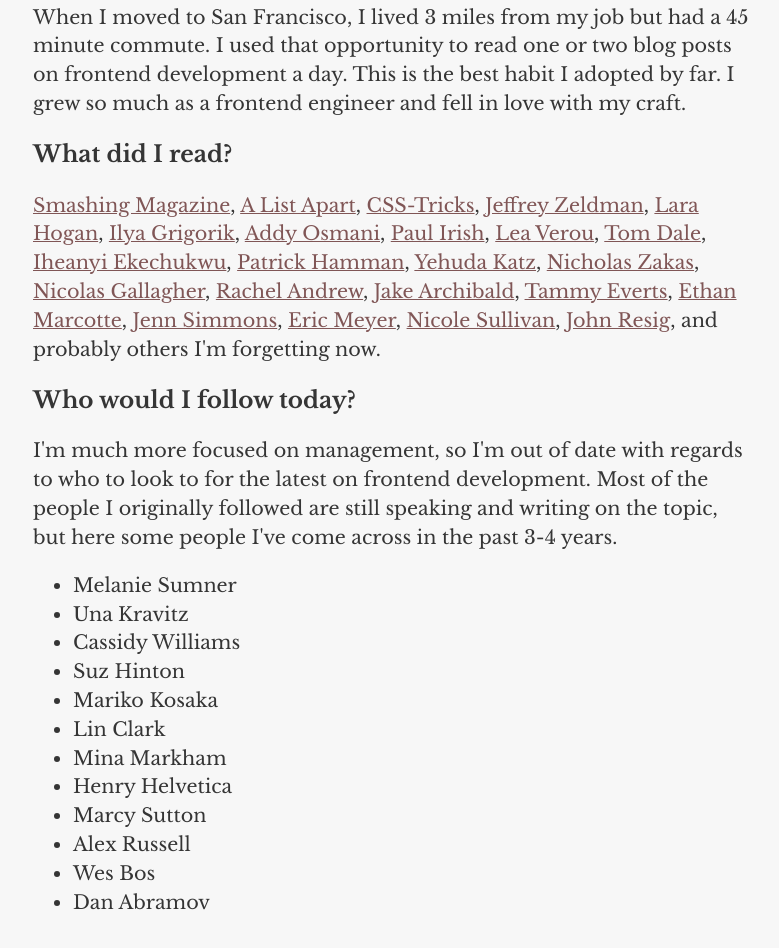
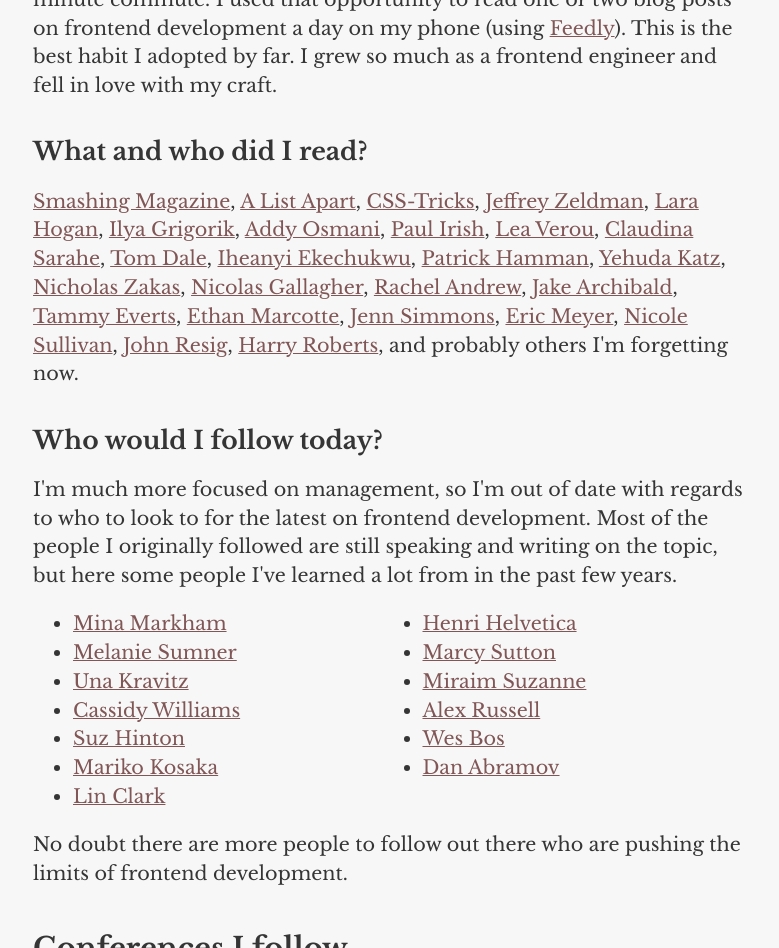
Before and after one commit to chicagoing/estella.dev, an Eleventy site: page src/blog/resources-for-new-frontend-engineers.html in a window 1280 px wide. Shown: the part 689-1637 px from the top of the page, without its empty margins (247-1026 px from the left). Built offline with nearby package versions, Linux system fonts and the light colour scheme; Eleventy itself is replaced by a stand-in of ours; files that its build step writes are made by us from their sources.

Commit message:
More progress on my first post

```diff
--- a/src/_includes/css/main.css
+++ b/src/_includes/css/main.css
@@ -224,9 +224,14 @@ p:first-child {
   line-height: 1.2;
 }
 .article__head-secondary {
+  font-size: 1.5em;
+  font-weight: bold;
+  margin: 1.5em 0 1em;
+}
+.article__head-tertiary {
   font-size: 1.3em;
   font-weight: bold;
-  margin: 1.5em 0 1em;
+  margin: 1.5em 0 .25em;
 }
 
 .link-home {
@@ -282,3 +287,7 @@ pre {
   padding: .5em;
   width: 100%;
 }
+
+.list-two-col {
+  column-count: 2;
+}
--- a/src/blog/resources-for-new-frontend-engineers.html
+++ b/src/blog/resources-for-new-frontend-engineers.html
@@ -20,52 +20,57 @@ tags:
     its own craft. It took me years to figure out what worked best for me to stay strong in a
     competitive market in which I was an anomaly.
   </p>
-  <h2 class="article__head-secondary">My habits</h2>
-  <h3>Read read read</h3>
+  <h2 class="article__head-secondary">Read read read</h2>
   <p>
     When I moved to San Francisco, I lived 3 miles from my job but had a 45 minute commute.
-    I used that opportunity to read one or two blog posts on frontend development a day. This is
-    the best habit I adopted by far. I grew so much as a frontend engineer and fell in love with
-    my craft.
+    I used that opportunity to read one or two blog posts on frontend development a day on my phone
+    (using <a href="https://feedly.com/i/welcome">Feedly</a>). This is the best habit I adopted by
+    far. I grew so much as a frontend engineer and fell in love with my craft.
   </p>
-  <h4>What did I read?</h4>
+  <h3 class="article__head-tertiary">What and who did I read?</h3>
   <p>
     <a href="https://www.smashingmagazine.com/">Smashing Magazine</a>, <a href="https://alistapart.com/">A List Apart</a>,
     <a href="https://css-tricks.com/">CSS-Tricks</a>, <a href="https://www.zeldman.com/">Jeffrey Zeldman</a>,
     <a href="https://larahogan.me/">Lara Hogan</a>, <a href="https://www.igvita.com/">Ilya Grigorik</a>,
     <a href="https://addyosmani.com/">Addy Osmani</a>, <a href="https://www.paulirish.com/">Paul Irish</a>,
-    <a href="http://lea.verou.me/">Lea Verou</a>, <a href="https://tomdale.net/">Tom Dale</a>,
+    <a href="http://lea.verou.me/">Lea Verou</a>, <a href="http://compositescollective.com/">Claudina Sarahe</a>,
+    <a href="https://tomdale.net/">Tom Dale</a>,
     <a href="https://iheanyi.com/">Iheanyi Ekechukwu</a>, <a href="https://twitter.com/patrickhamann">Patrick Hamman</a>,
     <a href="https://yehudakatz.com/">Yehuda Katz</a>, <a href="https://humanwhocodes.com/">Nicholas Zakas</a>,
     <a href="http://nicolasgallagher.com/">Nicolas Gallagher</a>, <a href="https://rachelandrew.co.uk/">Rachel Andrew</a>,
     <a href="https://jakearchibald.com/">Jake Archibald</a>, <a href="https://tammyeverts.wordpress.com/">Tammy Everts</a>,
-    <a href="https://ethanmarcotte.com/">Ethan Marcotte</a>, <a href="">Jenn Simmons</a>,
-    <a href="">Eric Meyer</a>, <a href="">Nicole Sullivan</a>,
-    <a href="">John Resig</a>, and probably others I'm forgetting now.
+    <a href="https://ethanmarcotte.com/">Ethan Marcotte</a>, <a href="https://jensimmons.com/">Jenn Simmons</a>,
+    <a href="https://meyerweb.com/eric/">Eric Meyer</a>, <a href="http://www.stubbornella.org/content/">Nicole Sullivan</a>,
+    <a href="https://johnresig.com/">John Resig</a>, <a href="https://csswizardry.com/">Harry Roberts</a>,
+    and probably others I'm forgetting now.
   </p>
-  <h4>Who would I follow today?</h4>
-  <p>I'm much more focused on management, so I'm out of date with regards to who to look to for the latest on frontend development. Most of the people I originally followed are still speaking and writing on the topic, but here some people I've come across in the past 3-4 years.</p>
-  <ul>
-    <li>Melanie Sumner</li>
-    <li>Una Kravitz</li>
-    <li>Cassidy Williams</li>
-    <li>Suz Hinton</li>
-    <li>Mariko Kosaka</li>
-    <li>Lin Clark</li>
-    <li>Mina Markham</li>
-    <li>Henry Helvetica</li>
-    <li>Marcy Sutton</li>
-    <li>Alex Russell</li>
-    <li>Wes Bos</li>
-    <li>Dan Abramov</li>
+  <h3 class="article__head-tertiary">Who would I follow today?</h3>
+  <p>I'm much more focused on management, so I'm out of date with regards to who to look to for the latest on frontend development. Most of the people I originally followed are still speaking and writing on the topic, but here some people I've learned a lot from in the past few years.</p>
+  <ul class="list-two-col">
+    <li><a href="http://mina.codes">Mina Markham</a></li>
+    <li><a href="https://noti.st/melsumner">Melanie Sumner</a></li>
+    <li><a href="https://una.im/">Una Kravitz</a></li>
+    <li><a href="https://cassidoo.co/">Cassidy Williams</a></li>
+    <li><a href="https://noopkat.com/">Suz Hinton</a></li>
+    <li><a href="https://twitter.com/kosamari">Mariko Kosaka</a></li>
+    <li><a href="https://code-cartoons.com/">Lin Clark</a></li>
+    <li><a href="https://twitter.com/HenriHelvetica">Henri Helvetica</a></li>
+    <li><a href="https://marcysutton.com/">Marcy Sutton</a></li>
+    <li><a href="https://www.miriamsuzanne.com/">Miraim Suzanne</a></li>
+    <li><a href="https://infrequently.org/">Alex Russell</a></li>
+    <li><a href="https://wesbos.com/">Wes Bos</a></li>
+    <li><a href="https://overreacted.io/">Dan Abramov</a></li>
   </ul>
-  <p></p>
+  <p>No doubt there are more people to follow out there who are pushing the limits of frontend development.</p>
   <h2 class="article__head-secondary">Conferences I follow</h2>
+  <p>I love going to conferences, but the opportunities</p>
   <h2 class="article__head-secondary">My favorite conference talks</h2>
-  <p>Understanding what happens when a page request is initiated and how event loop works is vital to the success of any frontend engineer.</p>
+  <p>
+      Understanding what happens when a page request is initiated and how event loop works is
+      vital to the success of any engineer building web applications.</p>
   <ul>
     <li><a href="https://www.youtube.com/watch?v=yK5G4VnMGpo">Server Farm to Table</a>, Jenna Zeigan, DinosaurJS 2016</li>
     <li><a href="https://www.youtube.com/watch?v=8aGhZQkoFbQ">What the heck is the event loop anyway?</a>, Philip Roberts, JSConf EU 2014</li>
-    <li><a href="https://www.youtube.com/watch?v=cCOL7MC4Pl0">In The Loop</a>, Jake Archibald,</li>
+    <li><a href="https://www.youtube.com/watch?v=cCOL7MC4Pl0">In The Loop</a>, Jake Archibald, JSConf Asia 2018</li>
   </ul>
 </article>
```
